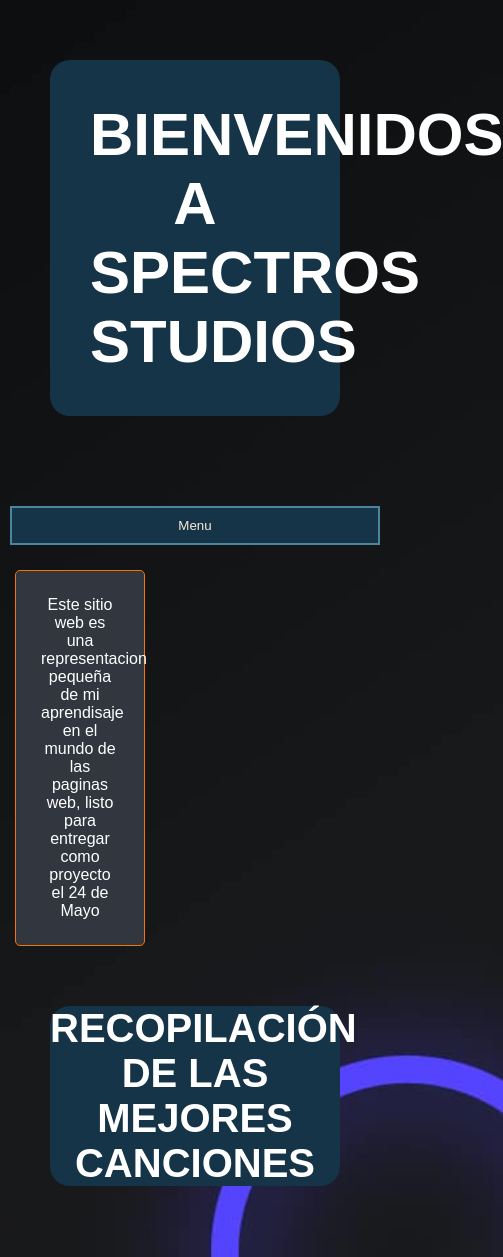
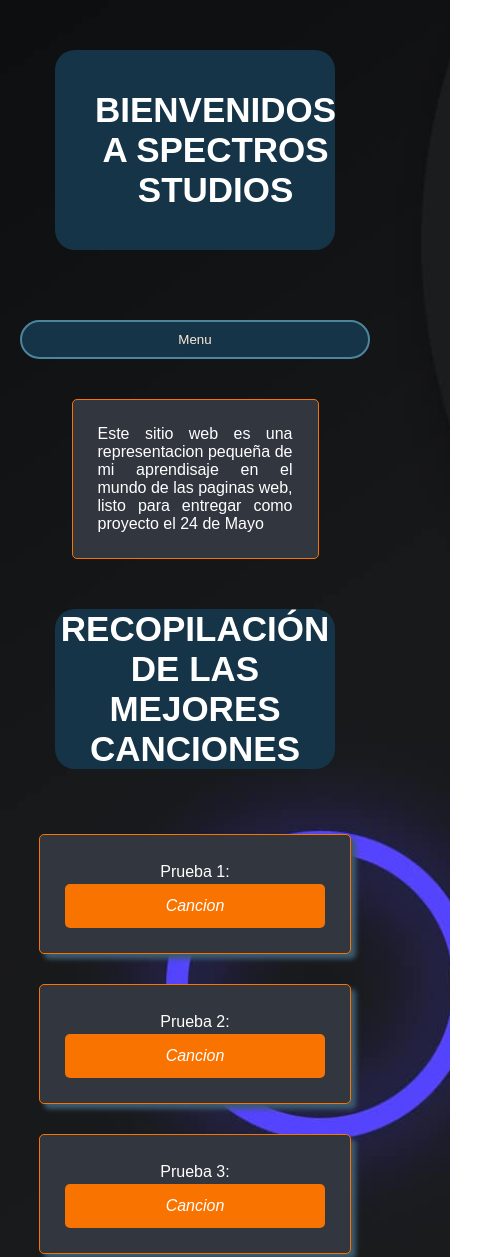
Before and after one commit to TheBrake/Hosting, a plain HTML site: page index.html in a window 390 px wide. Shown: the top 1257 px of the page, 503 px wide, since content can reach past the window. Drawn offline with Linux system fonts and the light colour scheme; a web font is replaced by a local one.

Commit message:
Add files via upload

```diff
--- a/Diseño/Style.css
+++ b/Diseño/Style.css
@@ -1,9 +1,14 @@
 body {
     font-family: "Poetsen One", sans-serif;
 }
-p{
-    color: white;
+
+#ob {
+    font-size: 15px;
+    color: #F97300;
+    margin: 5px;
 }
+
+
 #MenesajeB {
     color: white;
     font-size: 60px;
@@ -55,50 +60,43 @@ h1 {
     border: 1px solid #F97300;
     margin: 10px;
     padding: 10px;
-    width: 100%;
+    width: 80%;
     border-radius: 5px;
     box-shadow: 10px 10px 5px black;
-    display: inline-block;
+    display: block;
 
 }
 
 .Columna {
     background: #31363F;
     color: white;
-    border: 1px solid #F97300 ;
+    border: 1px solid #F97300;
     padding: 25px;
     width: 20%;
     margin: 15px;
     border-radius: 5px;
     text-align: center;
 }
-ul{
+
+ul {
     padding: 10px;
     display: flex;
     justify-content: space-around;
 }
 
-.posi{
+.posi {
     background: #31363F;
     color: white;
-    border: 1px solid #F97300 ;
+    border: 1px solid #F97300;
     padding: 25px;
-    width: 20%;
-    white-space: 10px;
-    margin: 15px;
+    width: 50%;
+    margin: 20px auto;
     border-radius: 5px;
-    text-align: center;
+    text-align: justify;
 }
 
-.losi{
-    padding: 10px;
-    display: flex;
-    justify-content: space-around;
-}
 
-.pa {
-    display: flex;
-}
+
 
 .nav-enlace {
     background: #4D869C;
@@ -127,6 +125,8 @@ nav {
     padding: 10px 0;
     border: 2px solid #4D869C;
     display: none;
+    margin: 10px;
+    border-radius: 20px;
 }
 
 .boton:hover {
@@ -149,7 +149,7 @@ nav {
 }
 
 /* Sirve para poder ajustar el tamaño de la pagina cuando se pasa de pc a celular */
-@media (max-width: 650px) {
+@media (max-width: 420px) {
     nav {
         flex-direction: column;
     }
@@ -165,4 +165,74 @@ nav {
     .desaparece {
         display: none;
     }
+
+    #MenesajeB {
+        color: white;
+        font-size: 35px;
+        background-color: #153448;
+        text-align: center;
+        margin: 50px 55px 50px 55px;
+        padding: 40px;
+        border-radius: 20px;
+        display: flex;
+    }
+
+    .oferta {
+        background: #153448;
+        color: white;
+        font-size: 35px;
+        margin: 50px 55px 50px 55px;
+        text-align: center;
+        border-radius: 20px;
+
+    }
+
+    ul {
+        display: flex;
+        flex-wrap: wrap;
+        justify-content: center;
+        list-style-type: none;
+        padding: 0;
+    }
+
+    .Columna {
+        background: #31363F;
+        color: white;
+        border: 1px solid #F97300;
+        padding: 25px;
+        width: 80%;
+        margin: 15px 0;
+        border-radius: 5px;
+        text-align: center;
+        box-sizing: border-box;
+        font-size: 16px;
+        line-height: 1.5;
+        border-radius: 5px;
+        text-align: center;
+        box-shadow: 5px 5px 5px #3C5B6F;
+    }
+
+    .columna2 {
+        background: #31363F;
+        color: white;
+        border: 1px solid #F97300;
+        margin: 15px;
+        padding: 10px;
+        width: 80%;
+        border-radius: 5px;
+        box-shadow: 10px 10px 5px black;
+        display: inline-block;
+
+    }
+
+    .reposi {
+        background: #31363F;
+        color: white;
+        border: 1px solid #F97300;
+        padding: 25px;
+        width: 80%;
+        margin: 20px auto;
+        border-radius: 5px;
+        text-align: justify;
+    }
 }
```
